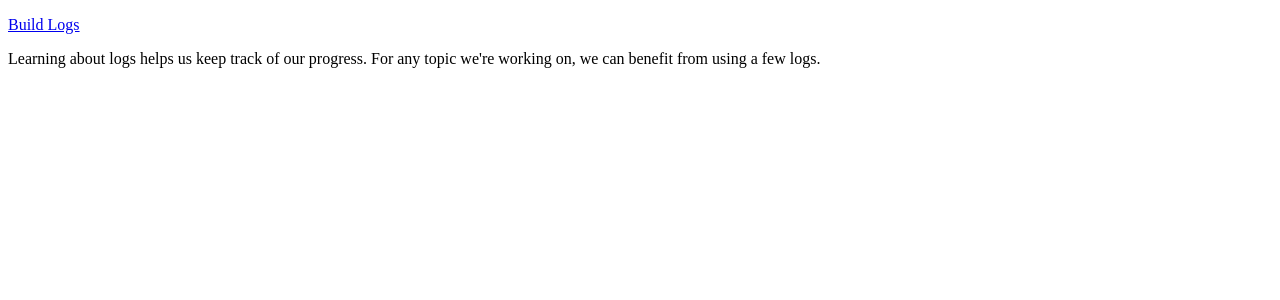
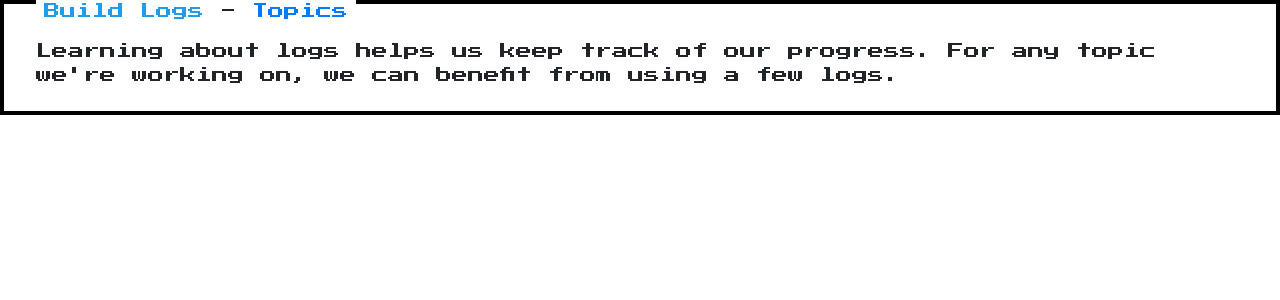
Before and after one commit to AyoHandGod/poppricer-python, a Django app: page / in a window 1280 px wide. Shown: the top 300 px of the page. Run offline with Django 3.2, Linux system fonts and the light colour scheme; some libraries are stand-ins or nearby versions.

Commit message:
Updated the Entry Model. Added Topics url to urls.py. Added Topics views.py. Updated base.html. Added NES.css and Bootstrap CSS. Added Topics template.

```diff
--- a/build_log/urls.py
+++ b/build_log/urls.py
@@ -9,4 +9,5 @@ app_name = 'build_log'
 urlpatterns = [
     # Homepage
     url(r'^$', views.index, name='index'),
+    url(r'^topics/$', views.topics, name='topics')
 ]
--- a/build_log/views.py
+++ b/build_log/views.py
@@ -1,6 +1,15 @@
 from django.shortcuts import render
+from .models import Topic
+
 
 # Create your views here.
 def index(request):
     """The homepage for the build log"""
     return render(request, 'build_log/index.html')
+
+
+def topics(request):
+    """Show all topics."""
+    topics = Topic.objects.order_by('date_added')  # add topics into list ordered by date
+    context = {'topics': topics}   # set the context name for this list to be accessed in html
+    return render(request, 'build_log/topics.html', context) # pass back template and context
--- a/poppricer/templates/build_log/base.html
+++ b/poppricer/templates/build_log/base.html
@@ -2,13 +2,32 @@
 <html lang="en">
 <head>
     <meta charset="UTF-8">
+    <meta name="viewport" content="width=device-width, initial-scale=1, shrink-to-fit=no">
+
+    <!-- Bootstrap -->
+    <link rel="stylesheet" href="https://stackpath.bootstrapcdn.com/bootstrap/4.3.1/css/bootstrap.min.css" integrity="sha384-ggOyR0iXCbMQv3Xipma34MD+dH/1fQ784/j6cY/iJTQUOhcWr7x9JvoRxT2MZw1T" crossorigin="anonymous">
+
+    <!-- Nintendo Css -->
+    <!-- minify -->
+    <link href="https://unpkg.com/nes.css@2.1.0/css/nes.min.css" rel="stylesheet" />
+    <link href="https://fonts.googleapis.com/css?family=Open+Sans|Press+Start+2P" rel="stylesheet">
+
     <title>Funko Pop Pricer</title>
 </head>
 <body>
-    <p>
-        <a href="{% url 'build_log:index' %}">Build Logs</a>
-    </p>
-{% block content %} {% endblock content %}
+    <div class="nes-container with-title">
+        <p class="Primary title">
+            <a class="nes-text is-primary" href="{% url 'build_log:index' %}">Build Logs</a> -
+            <a class="nes-text" href="{% url 'build_log:topics' %}">Topics</a>
+        </p>
+        {% block content %} {% endblock content %}
+    </div>
+
+
+    <!-- Bootstrap scripts -->
+    <script src="https://stackpath.bootstrapcdn.com/bootstrap/4.3.1/css/bootstrap.min.css"></script>
+    <script src="https://stackpath.bootstrapcdn.com/bootstrap/4.3.1/js/bootstrap.min.js" crossorigin></script>
+    <script src="https://stackpath.bootstrapcdn.com/bootstrap/4.3.1/js/bootstrap.bundle.min.js" crossorigin></script>
 
 </body>
 </html>
```
Also changed, not shown: build_log/models.py (+7 -1 lines), poppricer/templates/build_log/topics.html (added, +15 -0 lines).
